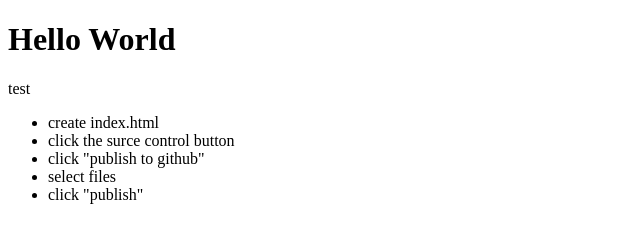
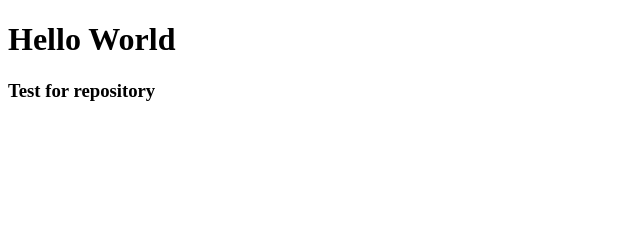
Before and after one commit to Nissa1129/Mobile-Friendly, a plain HTML site: page index.html in a window 1280 px wide. Shown: the whole page, without its empty margins (0-640 px from the left). Drawn offline with Linux system fonts and the light colour scheme.

Commit message:
testing2

```diff
--- a/index.html
+++ b/index.html
@@ -8,14 +8,11 @@
 </head>
 <body>
     <h1>Hello World</h1>
-    <p>test</p>
-    <ul>
-        <li>create index.html</li>
-        <li>click the surce control button</li>
-        <li>click "publish to github"</li>
-        <li>select files</li>
-        <li>click "publish"</li>
-    </ul>
+    <h3>
+        Test for repository
+
+    </h3>
+
 
 </body>
 </html>
```
